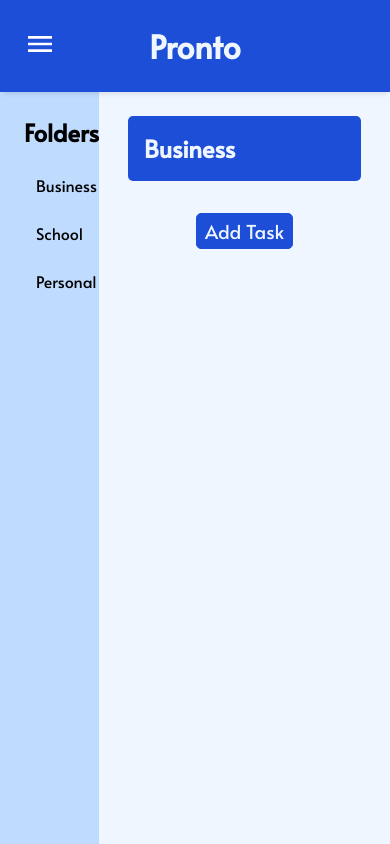
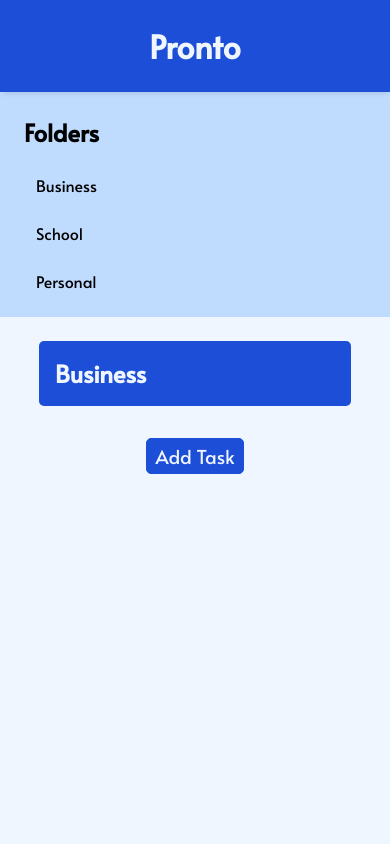
Before and after one commit to tenbucker4/to-do-list, a website built with webpack: page dist/index.html in a window 390 px wide. Built offline with nearby package versions, Linux system fonts and the light colour scheme.

Commit message:
removed menu button

```diff
--- a/src/index.js
+++ b/src/index.js
@@ -20,20 +20,6 @@ class Task {
 const buttonToggles = (() => {
     const menuBtn = document.getElementById("menu-btn");
     const navBar = document.getElementById("nav");
-
-    // Hide/show nav bar when hamburger button is clicked
-    let navDisplay = true;
-    menuBtn.addEventListener("click", function() {
-        if (navDisplay == true) {
-            navBar.style.display = "none";
-            document.querySelector("main").style.width = "100vw";
-            navDisplay = false;
-        } else {
-            navBar.style.display = "flex";
-            document.querySelector("main").style.width = "auto";
-            navDisplay = true;
-        }
-    })
 
     // Show add task form when button is clicked
     const newTaskBtn = document.getElementById("add-task");
--- a/src/style.css
+++ b/src/style.css
@@ -300,3 +300,30 @@ button {
     background-color: transparent;
     color: green;
 }
+
+/* Responsiveness */
+@media (max-width:650px) {
+    body {
+        overflow: scroll;
+        display: flex;
+        flex-direction: column;
+        align-items: center;
+        width: 100vw;
+    }
+
+    header,
+    #nav,
+    main {
+        width: 100%;
+    }
+
+    #main-container {
+        width: 80%;
+    }
+
+    main {
+        height: fit-content;
+        flex: 1 1 auto;
+        width: 100%;
+    }
+}
```
Also changed, not shown: dist/index.html, dist/main.js.
